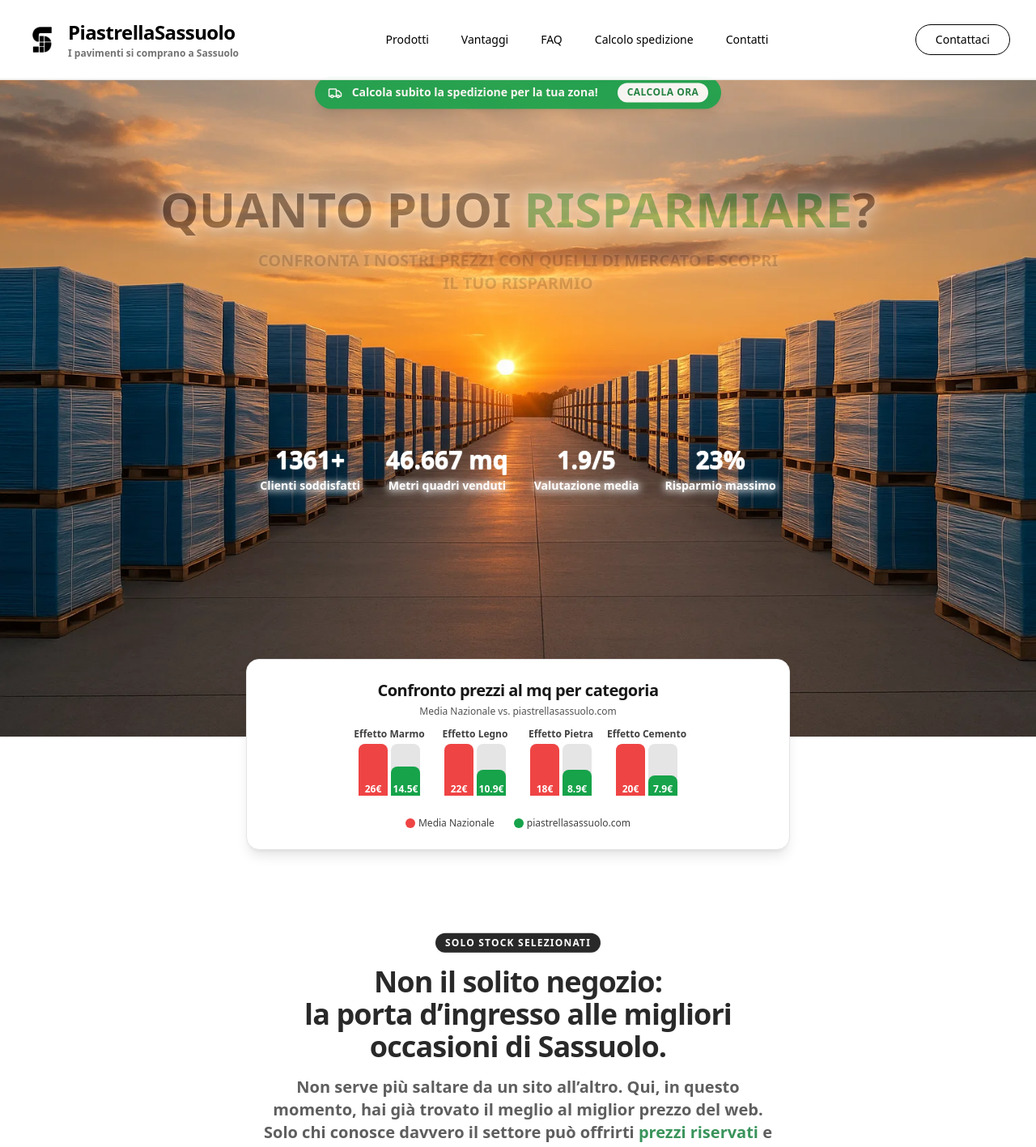
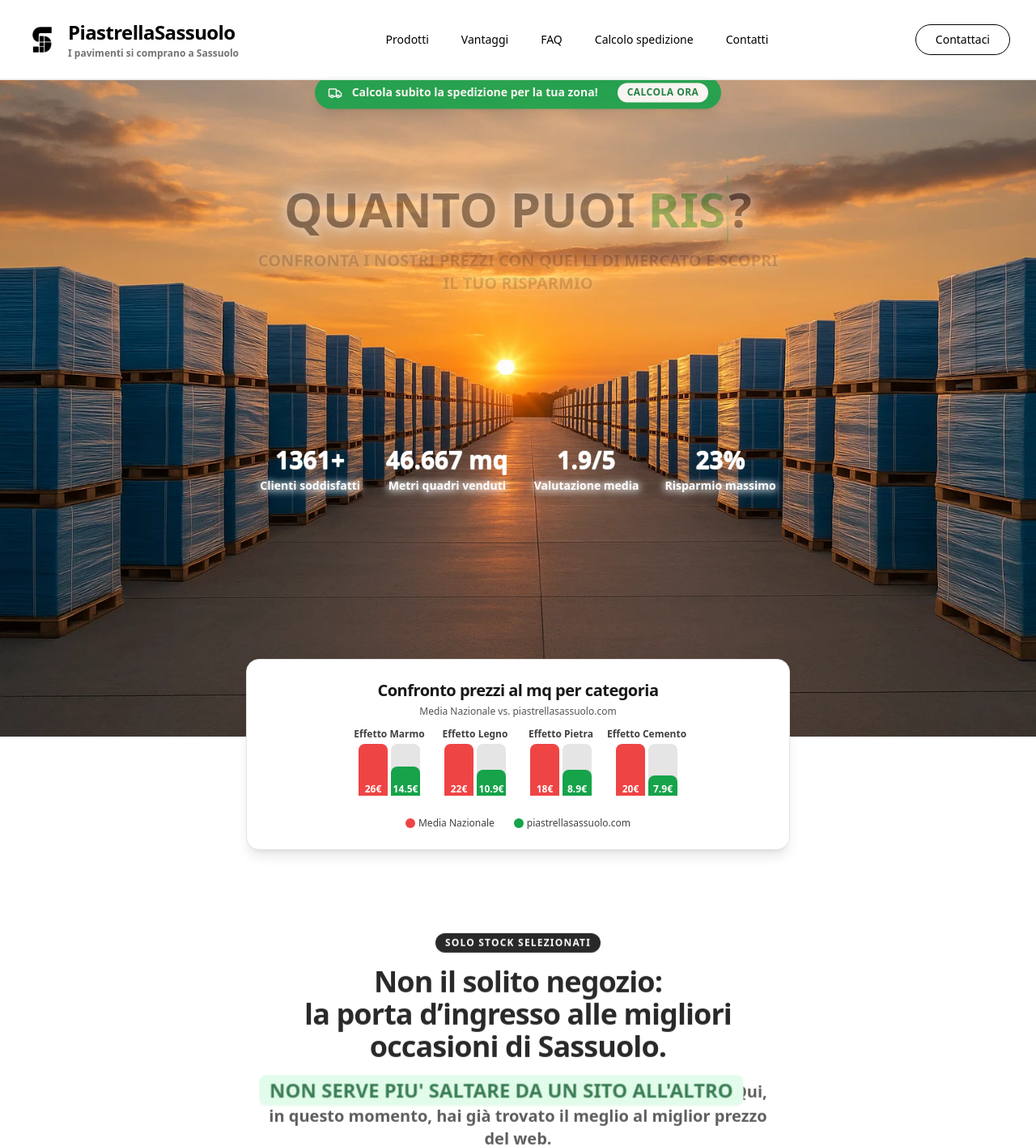
Before and after one commit to bitgadget/PiastrellaSassuolo, a React (Vite) app: page / in a window 1280 px wide. Shown: the top 1417 px of the page at 81% size. Built offline with nearby package versions, Linux system fonts and the light colour scheme.

Commit message:
Aggiornamenti HeroComparatore e altre modifiche

```diff
--- a/src/SinceraStudioLanding.jsx
+++ b/src/SinceraStudioLanding.jsx
@@ -163,7 +163,13 @@ export default function LastraCeramicaLanding() {
             la porta d’ingresso alle migliori occasioni di Sassuolo.
           </h3>
           <p className="text-neutral-700 text-base sm:text-lg md:text-xl mb-4 sm:mb-8 font-semibold">
-            Non serve più saltare da un sito all’altro. Qui, in questo momento, hai già trovato il meglio al miglior prezzo del web.<br />
+            <span
+              className="inline-block bg-green-100 text-green-800 font-bold px-3 py-1 rounded-lg shadow-sm animate-pulse"
+              style={{ fontSize: "1.15em" }}
+            >
+              NON SERVE PIU' SALTARE DA UN SITO ALL'ALTRO
+            </span>
+              Qui, in questo momento, hai già trovato il meglio al miglior prezzo del web.<br />
             Solo chi conosce davvero il settore può offrirti <span className="text-green-700 font-bold">prezzi riservati</span> e <span className="font-bold">stock reali</span>.<br />
             <span className="text-black font-bold">Nessun compromesso: Il meglio, subito, al miglior prezzo possibile.</span>
           </p>
@@ -454,10 +460,10 @@ export default function LastraCeramicaLanding() {
               foto: "https://images.unsplash.com/photo-1560250097-0b93528c311a?ixlib=rb-4.0.3&auto=format&fit=crop&w=256&h=256&q=80"
             },
             {
-              nome: "Roberto Bianchi",
+              nome: "Alfredo Alfi",
               ruolo: "Privato",
               testo: "Ho ristrutturato casa risparmiando quasi 2.000€ sulle piastrelle. La qualità è eccellente e il servizio clienti davvero professionale.",
-              foto: "https://images.unsplash.com/photo-1539571696357-5a69c17a67c6?ixlib=rb-4.0.3&auto=format&fit=crop&w=256&h=256&q=80"
+              foto: "/alfio.jpg"
             },
             {
               nome: "Edil Costruzioni srl",
--- a/src/components/HeroComparatore.jsx
+++ b/src/components/HeroComparatore.jsx
@@ -4,7 +4,18 @@ import { ArrowUpRight, Gem, Truck, Euro, CheckCircle2, Hammer } from "lucide-rea
 import StatAnimated from "./StatAnimated";
 
 export default function HeroComparatore() {
-  const [price] = React.useState(25);
+  const [typed, setTyped] = React.useState("");
+  const fullWord = "RISPARMIARE";
+  React.useEffect(() => {
+    let i = 0;
+    setTyped("");
+    const timer = setInterval(() => {
+      setTyped(fullWord.slice(0, i + 1));
+      i++;
+      if (i === fullWord.length) clearInterval(timer);
+    }, 140); // <-- più lento
+    return () => clearInterval(timer);
+  }, []);
 
   return (
     <section
@@ -23,8 +34,6 @@ export default function HeroComparatore() {
       />
 
       <div className="relative z-10 max-w-7xl mx-auto flex flex-col items-center justify-center">
-
-
         {/* Titolo */}
         <motion.h1
           initial={{ opacity: 0, y: 20 }}
@@ -42,7 +51,11 @@ export default function HeroComparatore() {
             textTransform: "uppercase"
           }}
         >
-          QUANTO PUOI <span className="text-green-600">RISPARMIARE</span>?
+          QUANTO PUOI{" "}
+          <span className="text-green-600" style={{ borderRight: typed.length < fullWord.length ? "2px solid #16a34a" : "none", paddingRight: 2 }}>
+            {typed}
+          </span>
+          ?
         </motion.h1>
 
         {/* Sottotitolo */}
--- a/src/components/ShippingCalculatorItalia.jsx
+++ b/src/components/ShippingCalculatorItalia.jsx
@@ -2,26 +2,26 @@ import React, { useState } from "react";
 import italyMap from "../assets/italy.svg"; // importa l'immagine SVG locale
 
 const prezziRegioni = {
-  piemonte: 2.5,
-  valle: 2.8,
-  lombardia: 2.5,
-  trentino: 2.5,
-  veneto: 2.5,
-  friuli: 2.5,
-  liguria: 2.8,
-  emilia: 2.2,
-  toscana: 2.2,
-  umbria: 2.2,
-  marche: 2.2,
-  lazio: 2.5,
-  abruzzo: 2.7,
-  molise: 2.7,
-  campania: 3.0,
-  puglia: 3.0,
-  basilicata: 3.2,
-  calabria: 3.5,
-  sicilia: 4.0,
-  sardegna: 4.5,
+  piemonte: 1.5,
+  valle: 1.5,
+  lombardia: 1.5,
+  trentino: 1.5,
+  veneto: 1.5,
+  friuli: 1.5,
+  liguria: 1.5,
+  emilia: 1.5,
+  toscana: 1.5,
+  umbria: 2.0,
+  marche: 2.0,
+  lazio: 2.0,
+  abruzzo: 2.0,
+  molise: 2.0,
+  campania: 2.5,
+  puglia: 2.5,
+  basilicata: 2.5,
+  calabria: 2.5,
+  sicilia: 2.5,
+  sardegna: 2.5,
 };
 
 const nomiRegioni = {
@@ -273,10 +273,11 @@ export default function ShippingCalculatorItalia() {
     }
     setLoading(true);
     setTimeout(() => {
-      const base = 40;
+      const base = 0;
       const perMq = prezziRegioni[regione] || 3;
       const totale = base + perMq * mqNum;
-      setCosto(totale.toFixed(2));
+      const capped = Math.min(Math.max(totale, 180), 750); // Minimo 180, massimo 750
+      setCosto(capped.toFixed(2));
       setLoading(false);
     }, 900);
   }
```
Also changed, not shown: public/alfio.jpg (added), public/products/m8.webp (added).
